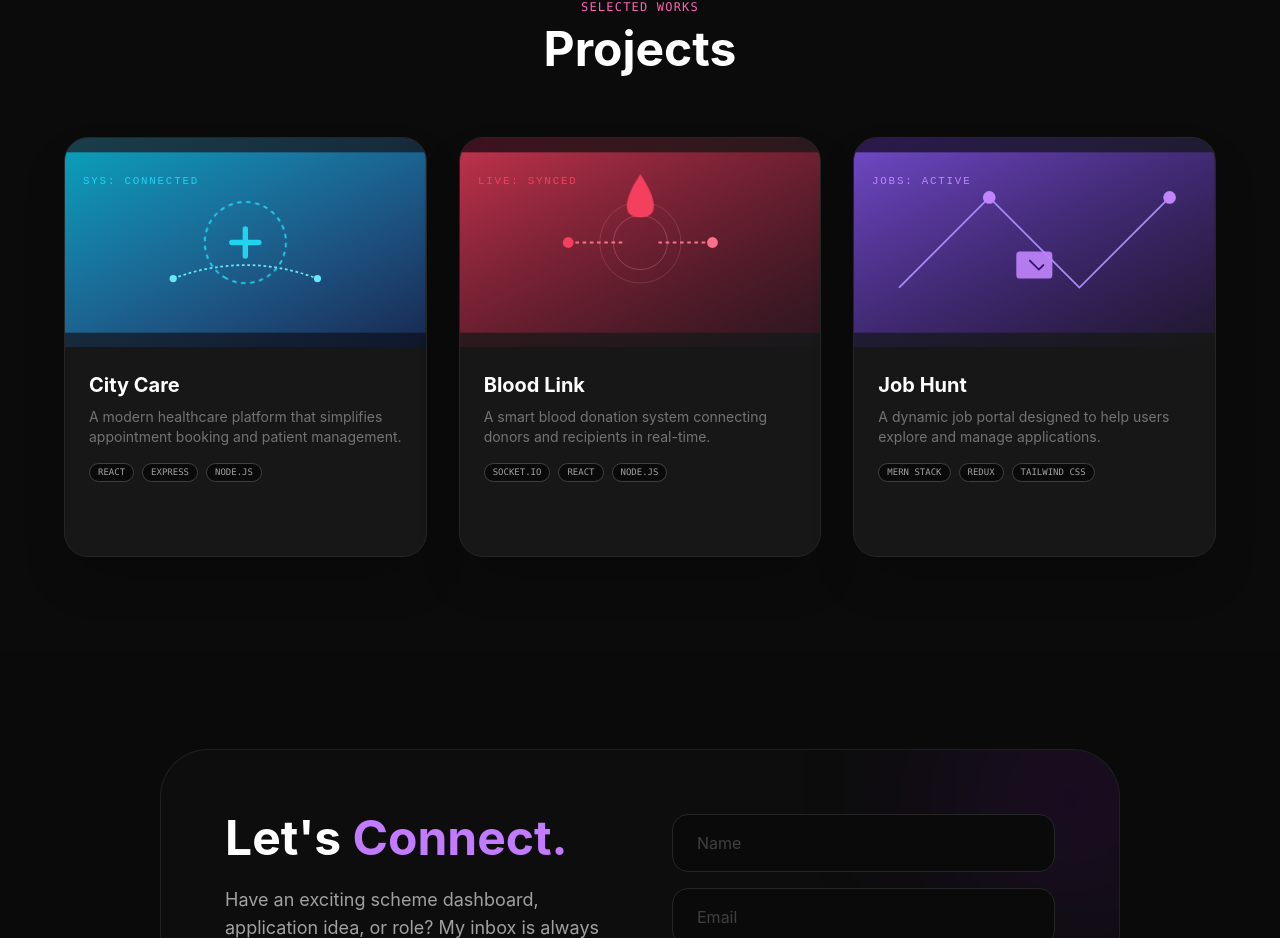
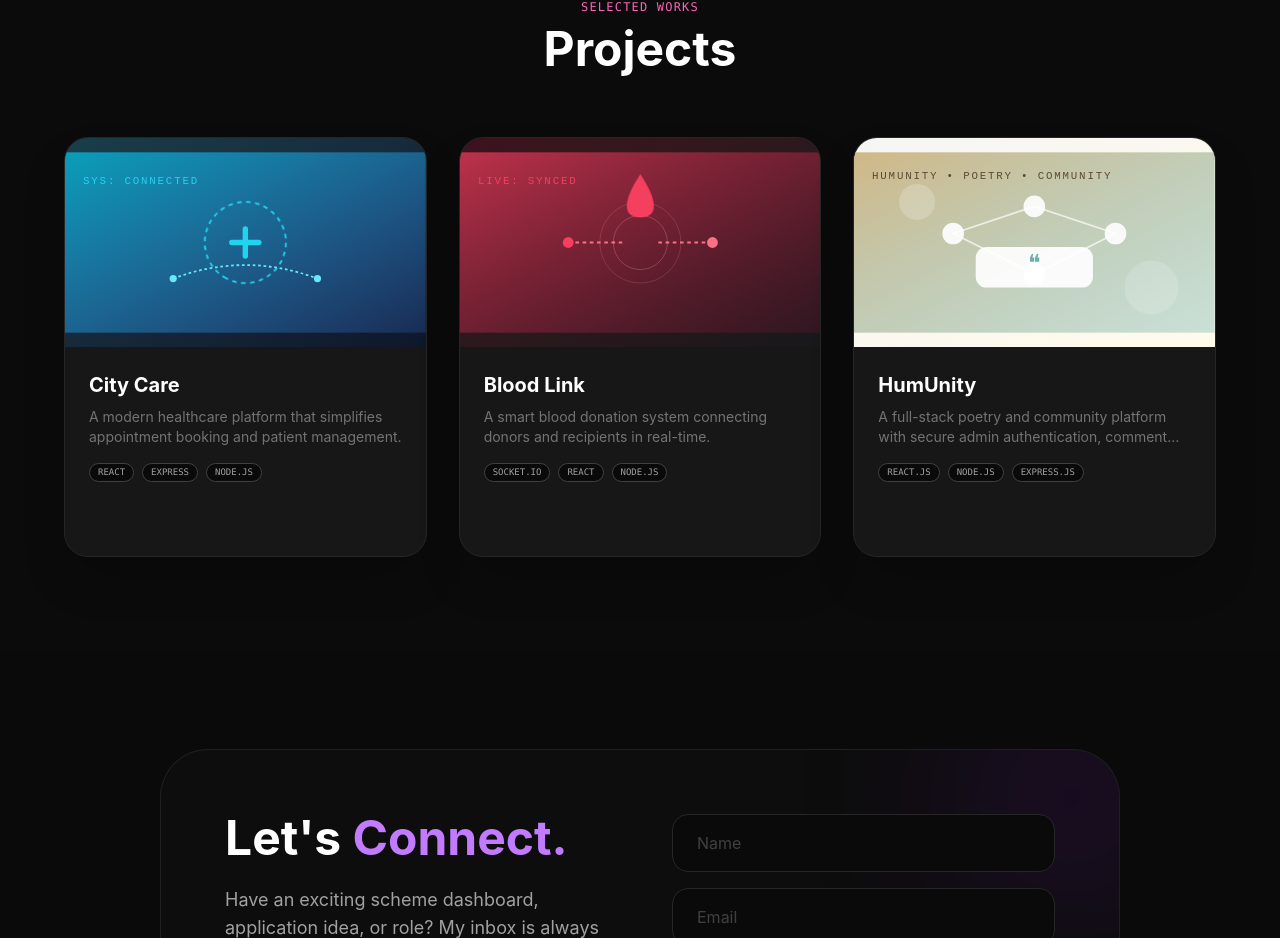
Before and after one commit to coder-bloom/my_portfolio, a React (Vite) app: page / in a window 1280 px wide. Shown: the part 3300-4238 px from the top of the page. Built offline with nearby package versions, Linux system fonts and the light colour scheme.

Commit message:
Update App.jsx

```diff
--- a/src/App.jsx
+++ b/src/App.jsx
@@ -48,22 +48,71 @@ const BloodLinkIllustration = () => (
 );
 
 // High-quality SVG for Job Hunt Project
-const JobHuntIllustration = () => (
-  <svg viewBox="0 0 400 200" className="w-full h-full object-cover bg-gradient-to-br from-violet-950/60 to-neutral-900" xmlns="http://www.w3.org/2000/svg">
+const HumUnityIllustration = () => (
+  <svg
+    viewBox="0 0 400 200"
+    className="w-full h-full object-cover bg-gradient-to-br from-stone-100 to-amber-50"
+    xmlns="http://www.w3.org/2000/svg"
+  >
     <defs>
-      <linearGradient id="violetGrad" x1="0%" y1="0%" x2="100%" y2="100%">
-        <stop offset="0%" stopColor="#8b5cf6" stopOpacity="0.7" />
-        <stop offset="100%" stopColor="#4c1d95" stopOpacity="0.2" />
+      <linearGradient id="humGrad" x1="0%" y1="0%" x2="100%" y2="100%">
+        <stop offset="0%" stopColor="#c8a96b" stopOpacity="0.8" />
+        <stop offset="100%" stopColor="#6bafad" stopOpacity="0.35" />
       </linearGradient>
     </defs>
-    <rect width="400" height="200" fill="url(#violetGrad)" />
-    {/* Network grid */}
-    <path d="M 50,150 L 150,50 L 250,150 L 350,50" fill="none" stroke="#a78bfa" strokeWidth="2" />
-    <circle cx="150" cy="50" r="7" fill="#c084fc" />
-    <circle cx="350" cy="50" r="7" fill="#c084fc" />
-    <rect x="180" y="110" width="40" height="30" rx="4" fill="#c084fc" opacity="0.9" />
-    <path d="M 195,120 L 205,130 L 210,125" fill="none" stroke="#2e1065" strokeWidth="2" strokeLinecap="round" />
-    <text x="20" y="35" fill="#c084fc" fontFamily="monospace" fontSize="12" letterSpacing="2">JOBS: ACTIVE</text>
+
+    {/* Background */}
+    <rect width="400" height="200" fill="url(#humGrad)" />
+
+    {/* Decorative circles */}
+    <circle cx="70" cy="55" r="20" fill="#ffffff" opacity="0.2" />
+    <circle cx="330" cy="150" r="30" fill="#ffffff" opacity="0.15" />
+
+    {/* Community nodes */}
+    <circle cx="110" cy="90" r="12" fill="#fff" opacity="0.9" />
+    <circle cx="200" cy="60" r="12" fill="#fff" opacity="0.9" />
+    <circle cx="290" cy="90" r="12" fill="#fff" opacity="0.9" />
+    <circle cx="200" cy="135" r="12" fill="#fff" opacity="0.9" />
+
+    {/* Connections */}
+    <line x1="110" y1="90" x2="200" y2="60" stroke="#fff" strokeWidth="2" opacity="0.7" />
+    <line x1="200" y1="60" x2="290" y2="90" stroke="#fff" strokeWidth="2" opacity="0.7" />
+    <line x1="110" y1="90" x2="200" y2="135" stroke="#fff" strokeWidth="2" opacity="0.7" />
+    <line x1="290" y1="90" x2="200" y2="135" stroke="#fff" strokeWidth="2" opacity="0.7" />
+
+    {/* Quote card */}
+    <rect
+      x="135"
+      y="105"
+      width="130"
+      height="45"
+      rx="12"
+      fill="#ffffff"
+      opacity="0.92"
+    />
+
+    <text
+      x="200"
+      y="132"
+      textAnchor="middle"
+      fill="#6bafad"
+      fontFamily="serif"
+      fontSize="26"
+    >
+      ❝
+    </text>
+
+    {/* Title */}
+    <text
+      x="20"
+      y="30"
+      fill="#5c4a32"
+      fontFamily="monospace"
+      fontSize="12"
+      letterSpacing="2"
+    >
+      HUMUNITY • POETRY • COMMUNITY
+    </text>
   </svg>
 );
 
@@ -141,14 +190,23 @@ const App = () => {
       live: "#",
       tech: ["Socket.io", "React", "Node.js", "MUI"]
     },
-    {
-      title: "Job Hunt",
-      illustration: <JobHuntIllustration />,
-      desc: "A dynamic job portal designed to help users explore and manage applications.",
-      github: "https://github.com/coder-bloom/jobhunt",
-      live: "#",
-      tech: ["MERN Stack", "Redux", "Tailwind CSS"]
-    }
+   {
+  title: "HumUnity",
+  illustration: <HumUnityIllustration />,
+  desc: "A full-stack poetry and community platform with secure admin authentication, comment moderation, analytics, and a modern responsive design.",
+  github: "https://github.com/coder-bloom/hum-unity-final",
+  live: "https://humunity.org",
+  tech: [
+    "React.js",
+    "Node.js",
+    "Express.js",
+    "MongoDB",
+    "JWT",
+    "EmailJS",
+    "Netlify",
+    "Render"
+  ]
+}
   ];
 
   // Perfectly mapped categories as requested
```
